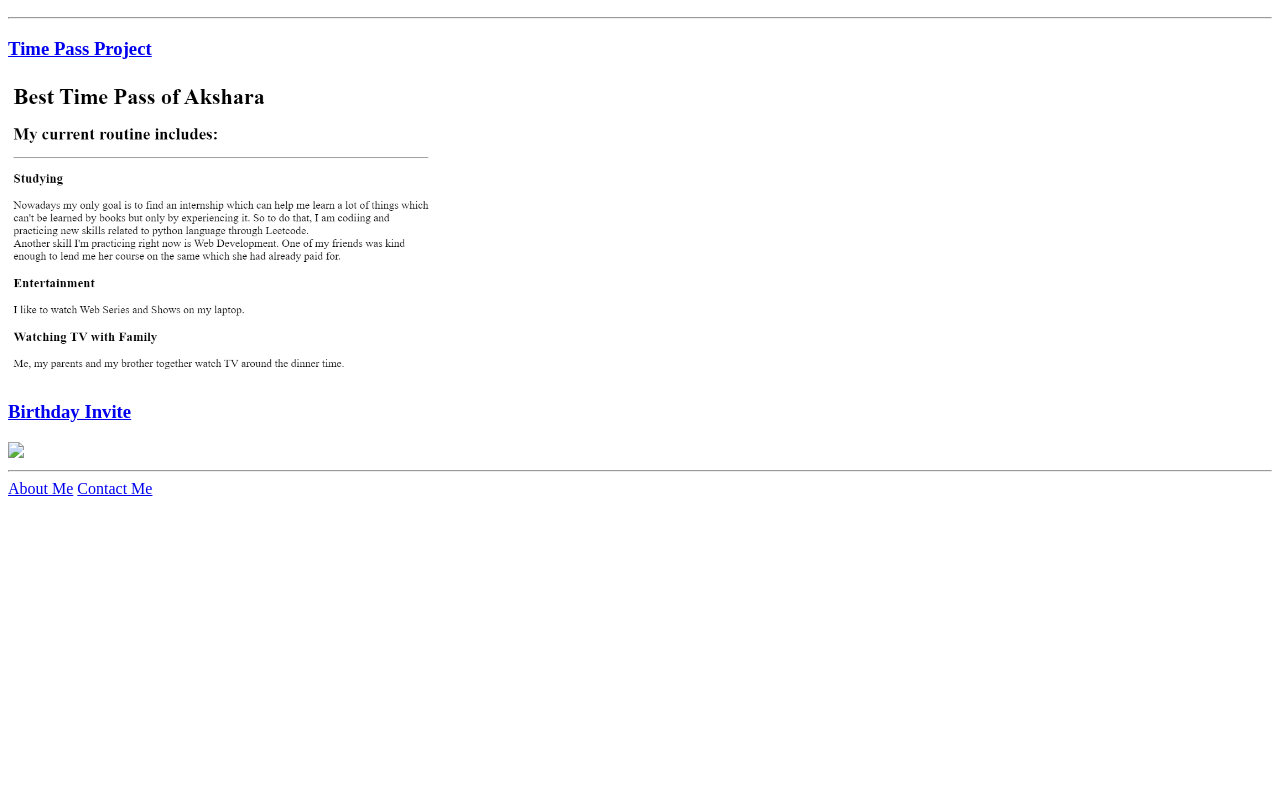
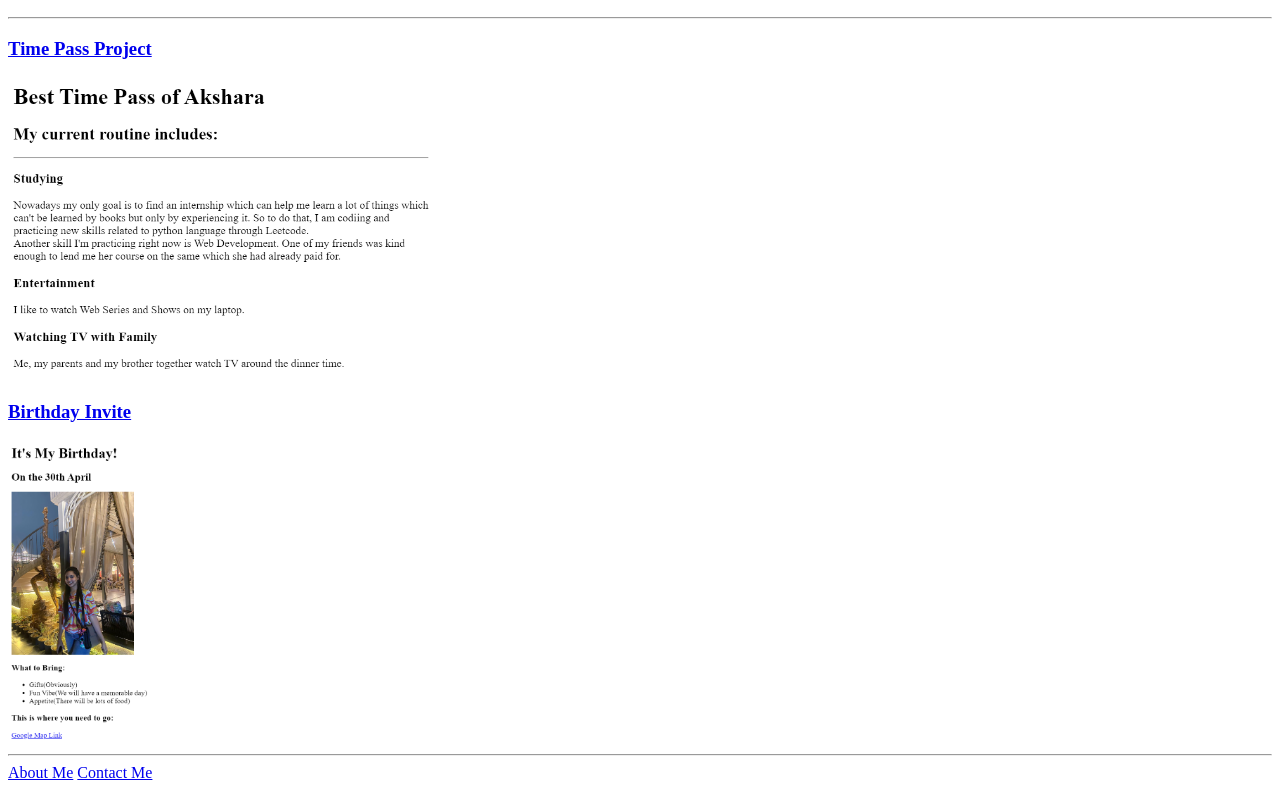
Before and after one commit to AksharaSaini/html-portfolio, a plain HTML site: page index.html in a window 1280 px wide. Shown: the part 110-900 px from the top of the page. Before the commit the page ends 800 px from the top, so only its background shows below. Drawn offline with Linux system fonts and the light colour scheme.

Commit message:
Update index.html

```diff
--- a/index.html
+++ b/index.html
@@ -12,7 +12,7 @@
     <h3><a href="public/timepass.html">Time Pass Project</a></h3>
     <img src="./assets/images/Best Time Pass of Akshara.png" height="300"/>
     <h3><a href="./public/birthday-invite.html">Birthday Invite</a></h3>
-    <img src="../3.4 Birthday Invite Project/My 20 Birthday.jpeg" height="300"/>
+    <img src="./assets/images/Birthday Invite.png" height="300"/>
     <hr/>
     <a href="./public/about.html">About Me</a>
     <a href="./public/contact.html">Contact Me</a>
```
